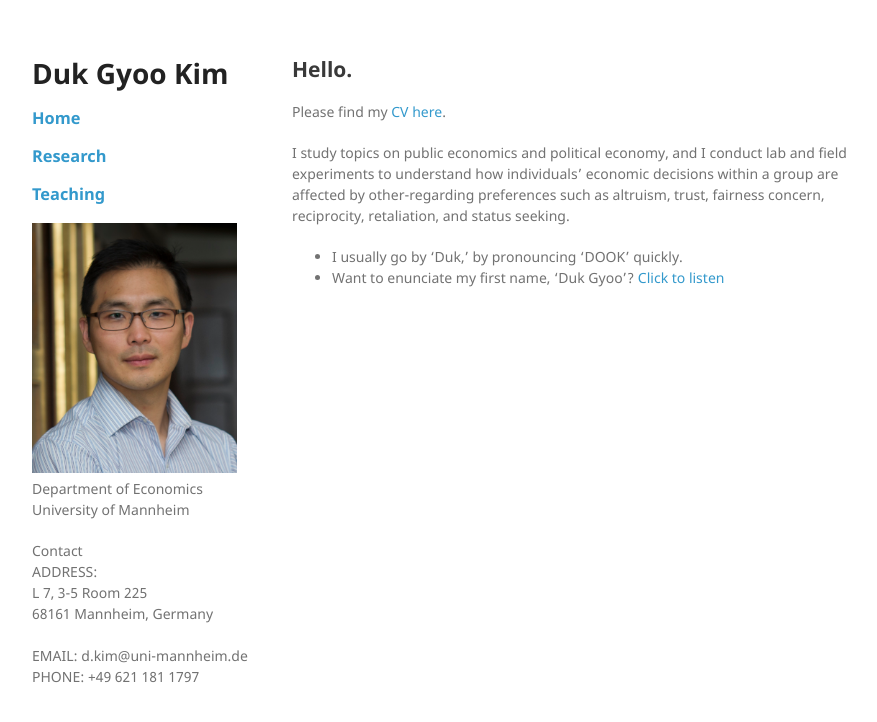
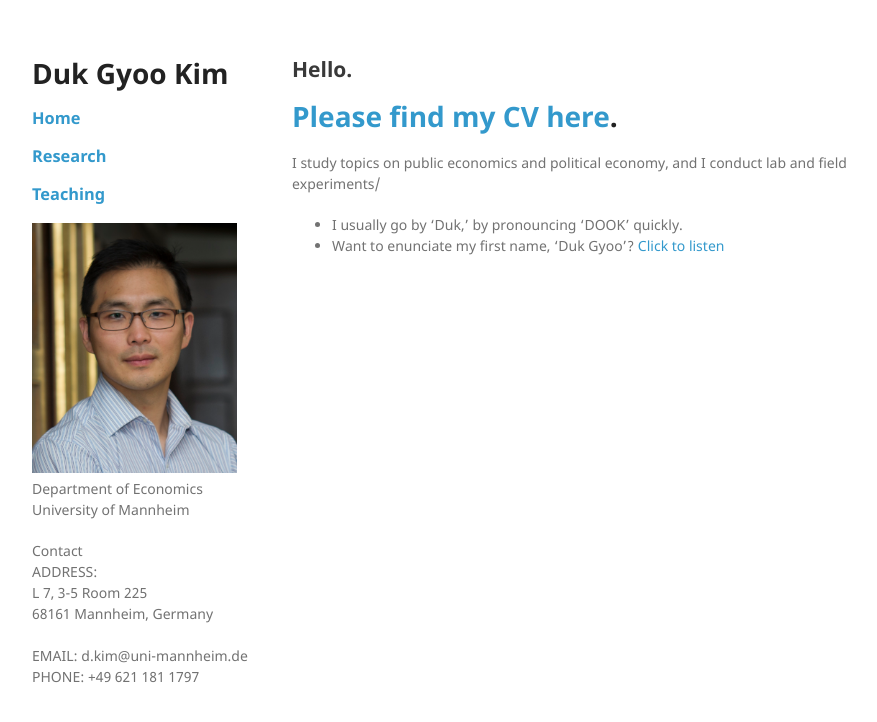
Before and after one commit to kimdukgyoo/kimdukgyoo.github.io, a Jekyll site: the page built from index.md, in a window 1280 px wide. Shown: the top 722 px of the page, without its empty margins (178-1055 px from the left). Built offline with Jekyll 4.4.1, drawn with Linux system fonts in a browser that asks for light colours; our own code applies the rules of GitHub Pages for plain Markdown files.

Commit message:
Update index.md

```diff
--- a/index.md
+++ b/index.md
@@ -1,10 +1,10 @@
 <!-- To update the left column (contact info & photo) on the index page, check '_layout/default'-->
 ## Hello.
 
-Please find my <a href="https://kimdukgyoo.github.io/pdfjs/web/viewer.html?file=CV-DukGyooKim.pdf" target="_blank">CV here</a>.
+# <a href="https://kimdukgyoo.github.io/pdfjs/web/viewer.html?file=CV-DukGyooKim.pdf" target="_blank">Please find my CV here</a>.
 
-I study topics on public economics and political economy, and I conduct lab and field experiments to understand how individuals' economic decisions within a group are affected by other-regarding preferences such as altruism, trust, fairness concern, reciprocity, retaliation, and status seeking.
-
+I study topics on public economics and political economy, and I conduct lab and field experiments/
+<!--to understand how individuals' economic decisions within a group are affected by other-regarding preferences such as altruism, trust, fairness concern, reciprocity, retaliation, and status seeking.-->
 
 * I usually go by 'Duk,' by pronouncing 'DOOK' quickly.
 * Want to enunciate my first name, 'Duk Gyoo'?  <a href="/howtopronouncemyname.mp3" target="_blank">Click to listen</a>
```
